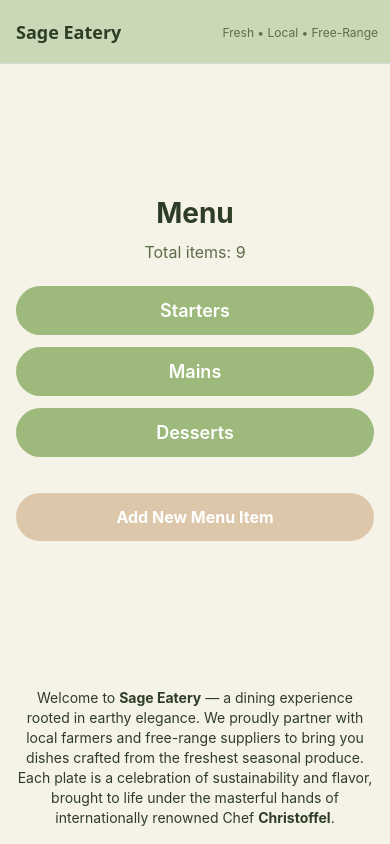
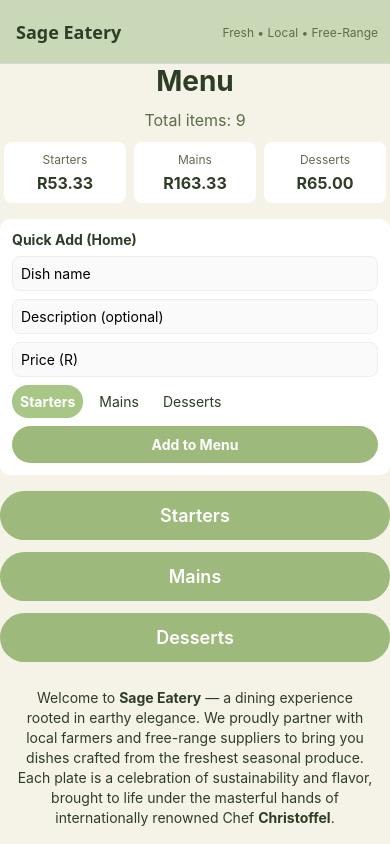
Before and after one commit to VCCT-MAST5112-2025-G2/my-menu-app, a React Native app: screen / in a window 390 px wide. Built offline with nearby package versions, Linux system fonts and the light colour scheme.

Commit message:
Add inline menu item addition feature to Home screen with validation and average price display

```diff
--- a/Home.tsx
+++ b/Home.tsx
@@ -1,5 +1,12 @@
 import React from 'react';
-import { View, Text, TouchableOpacity, StyleSheet } from 'react-native';
+import {
+  View,
+  Text,
+  TouchableOpacity,
+  StyleSheet,
+  TextInput,
+  Alert,
+} from 'react-native';
 import Colors from './assets/Theme/Colors';
 import { MenuContext, Course } from './App';
 
@@ -10,37 +17,137 @@ interface HomeProps {
 export default function Home({ navigation }: HomeProps) {
   const ctx = React.useContext(MenuContext);
 
+  // InlineAdd component lives inside Home.tsx for simplicity
+  function InlineAdd() {
+    if (!ctx) return null;
+    const { courses, addMenuItem } = ctx;
+
+    const [name, setName] = React.useState('');
+    const [description, setDescription] = React.useState('');
+    const [price, setPrice] = React.useState('');
+    const [course, setCourse] = React.useState<Course>(courses[0]);
+
+    const handleAdd = () => {
+      if (!name.trim()) {
+        Alert.alert('Validation', 'Please enter a dish name.');
+        return;
+      }
+      const parsed = parseFloat(price);
+      if (price.trim() === '' || Number.isNaN(parsed) || parsed < 0) {
+        Alert.alert('Validation', 'Please enter a valid price (e.g. 120).');
+        return;
+      }
+
+      addMenuItem({
+        name: name.trim(),
+        description: description.trim() || undefined,
+        course,
+        price: parsed,
+      });
+
+      // clear inputs
+      setName('');
+      setDescription('');
+      setPrice('');
+      setCourse(courses[0]);
+
+      Alert.alert('Added', `${name} added to the menu`);
+    };
+
+    return (
+      <View style={styles.inlineContainer}>
+        <Text style={styles.inlineTitle}>Quick Add (Home)</Text>
+
+        <TextInput
+          value={name}
+          onChangeText={setName}
+          placeholder="Dish name"
+          style={styles.inlineInput}
+        />
+
+        <TextInput
+          value={description}
+          onChangeText={setDescription}
+          placeholder="Description (optional)"
+          style={styles.inlineInput}
+        />
+
+        <TextInput
+          value={price}
+          onChangeText={(t) => setPrice(t.replace(/[^0-9.]/g, ''))}
+          placeholder="Price (R)"
+          keyboardType="numeric"
+          style={styles.inlineInput}
+        />
+
+        <View style={styles.coursesRow}>
+          {courses.map((c) => (
+            <TouchableOpacity
+              key={c}
+              onPress={() => setCourse(c)}
+              style={[styles.courseBtn, course === c && styles.courseBtnActive]}
+            >
+              <Text style={course === c ? styles.courseTextActive : styles.courseText}>
+                {c}
+              </Text>
+            </TouchableOpacity>
+          ))}
+        </View>
+
+        <TouchableOpacity style={styles.addBtn} onPress={handleAdd}>
+          <Text style={styles.addText}>Add to Menu</Text>
+        </TouchableOpacity>
+      </View>
+    );
+  }
+
   if (!ctx) {
     return (
       <View style={styles.container}>
-        <Text style={styles.heading}>Menu</Text> = "hello "
+        <Text style={styles.heading}>Menu</Text>
         <Text style={styles.emptyText}>Menu context not available.</Text>
       </View>
     );
   }
 
   const courses: Course[] = ctx.courses;
+  const averages = ctx.getAveragePriceByCourse();
 
   return (
     <View style={styles.container}>
       <Text style={styles.heading}>Menu</Text>
+
       <Text style={styles.sub}>Total items: {ctx.getTotalItems()}</Text>
 
-      {courses.map(course => (
+      {/* Average prices per course */}
+      <View style={styles.averagesRow}>
+        {courses.map((c) => (
+          <View key={c} style={styles.avgCard}>
+            <Text style={styles.avgCourse}>{c}</Text>
+            <Text style={styles.avgValue}>R{averages[c].toFixed(2)}</Text>
+          </View>
+        ))}
+      </View>
+
+      {/* Inline add form (placed on homepage to satisfy Part 2 requirement) */}
+      <InlineAdd />
+
+      {/* Navigation buttons to course pages */}
+      {courses.map((course) => (
         <TouchableOpacity
           key={course}
           style={styles.button}
-          onPress={() => navigation.navigate(course === 'Mains' ? 'MainCourse' : course)}
+          onPress={() =>
+            navigation.navigate(course === 'Mains' ? 'MainCourse' : course)
+          }
         >
           <Text style={styles.buttonText}>{course}</Text>
         </TouchableOpacity>
       ))}
 
-      <TouchableOpacity
-        style={styles.addButton}
-        onPress={() => navigation.navigate('AddItem')}
-      >
-        <Text style={styles.addText}>Add New Menu Item</Text>
+      {/* Keep separate AddItem screen available */}
+      <TouchableOpacity style={styles.addButton} onPress={() => navigation.navigate('AddItem')}>
+        <Text style={styles.addText}>Add New Menu Item (Full Form)</Text>
       </TouchableOpacity>
     </View>
   );
@@ -50,8 +157,6 @@ const styles = StyleSheet.create({
   container: {
     flex: 1,
     backgroundColor: Colors.background,
-    padding: 16,
-    justifyContent: 'center',
   },
   heading: {
     fontSize: 28,
@@ -64,8 +169,86 @@ const styles = StyleSheet.create({
     fontSize: 16,
     color: Colors.textSecondary,
     textAlign: 'center',
-    marginBottom: 24,
+    marginBottom: 12,
   },
+
+  // averages
+  averagesRow: {
+    flexDirection: 'row',
+    justifyContent: 'space-between',
+    marginBottom: 16,
+  },
+  avgCard: {
+    flex: 1,
+    backgroundColor: Colors.white,
+    padding: 10,
+    marginHorizontal: 4,
+    borderRadius: 8,
+    alignItems: 'center',
+  },
+  avgCourse: {
+    fontSize: 12,
+    color: Colors.textSecondary,
+    marginBottom: 6,
+  },
+  avgValue: {
+    fontSize: 16,
+    fontWeight: '700',
+    color: Colors.textPrimary,
+  },
+
+  // inline add form
+  inlineContainer: {
+    padding: 12,
+    backgroundColor: Colors.white,
+    borderRadius: 10,
+    marginBottom: 16,
+  },
+  inlineTitle: {
+    fontWeight: '700',
+    color: Colors.textPrimary,
+    marginBottom: 8,
+  },
+  inlineInput: {
+    backgroundColor: '#fafafa',
+    padding: 8,
+    borderRadius: 8,
+    marginBottom: 8,
+    borderWidth: 0.5,
+    borderColor: '#eee',
+  },
+  coursesRow: {
+    flexDirection: 'row',
+    marginBottom: 8,
+  },
+  courseBtn: {
+    padding: 8,
+    borderRadius: 16,
+    backgroundColor: Colors.white,
+    marginRight: 8,
+  },
+  courseBtnActive: {
+    backgroundColor: Colors.primary,
+  },
+  courseText: {
+    color: Colors.textPrimary,
+  },
+  courseTextActive: {
+    color: Colors.white,
+    fontWeight: '700',
+  },
+  addBtn: {
+    backgroundColor: Colors.button,
+    padding: 10,
+    borderRadius: 20,
+    alignItems: 'center',
+  },
+  addText: {
+    color: Colors.white,
+    fontWeight: '700',
+  },
+
+  // navigation buttons
   button: {
     backgroundColor: Colors.button,
     paddingVertical: 14,
@@ -79,13 +262,13 @@ const styles = StyleSheet.create({
     fontWeight: '600',
   },
   addButton: {
-    marginTop: 24,
+    marginTop: 8,
     backgroundColor: Colors.accent,
     paddingVertical: 14,
     borderRadius: 25,
     alignItems: 'center',
   },
-  addText: {
+  AddText: {
     color: Colors.white,
     fontSize: 16,
     fontWeight: '700',
```
